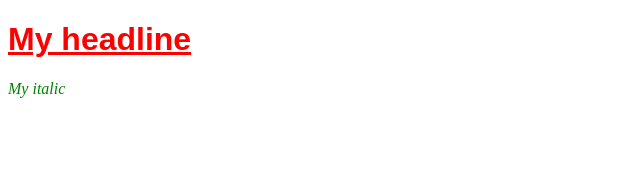
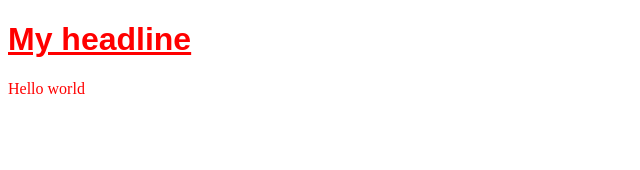
Before and after one commit to LouisPetrik/styled-components-clone, a React (Create React App) app: page / in a window 1280 px wide. Shown: the top 170 px of the page, without its empty margins (0-640 px from the left). Built offline with nearby package versions, Linux system fonts and the light colour scheme.

Commit message:
removed the for-loop, put everything into the map, so it is a lil cleaner now. Good comments missing, maybe could save in manipulating variables

```diff
--- a/src/App.js
+++ b/src/App.js
@@ -10,18 +10,16 @@ const Headline = styled.h1`
 
 
 function App() {
+  const Title = styled.p`
+    color: red;
+  `
 
-  const ItalicText = styled.i`
-   color: green;
-  `
   return (
     <div>
       <Headline>
         My headline
       </Headline>
-      <ItalicText>
-        My italic
-      </ItalicText>
+      <Title>Hello world</Title>
     </div>
   )
 }
--- a/src/styled.js
+++ b/src/styled.js
@@ -6,21 +6,17 @@ function BuildComponent(props) {
   console.log("the array of css")
   console.log(cssArray)
   // the object we can use as working CSS-in-JS
+
   let cssObject = {}
 
-  cssArray = cssArray.map((item) => {
-    return item
+  cssArray.map((item) => {
+    item = item
       .trim()
-      // converting font-family to fontFamily etc.
-      .replace(/\-([a-z])/g, v => v[1].toUpperCase())
+      .replace(/\-([a-z])/g, v => v[1].toUpperCase());
+
       // splitting each CSS-statement into a value pair, for the object
-      .split(":")
+    cssObject[item.split(":")[0]] = item.split(":")[1]
   })
-
-  // converting the cssArray to an object "cssObject"
-  for (const key of cssArray) {
-    cssObject[key[0]] = key[1];
-  }
 
   // the final cssObject:
   console.log("the final css object")
```
